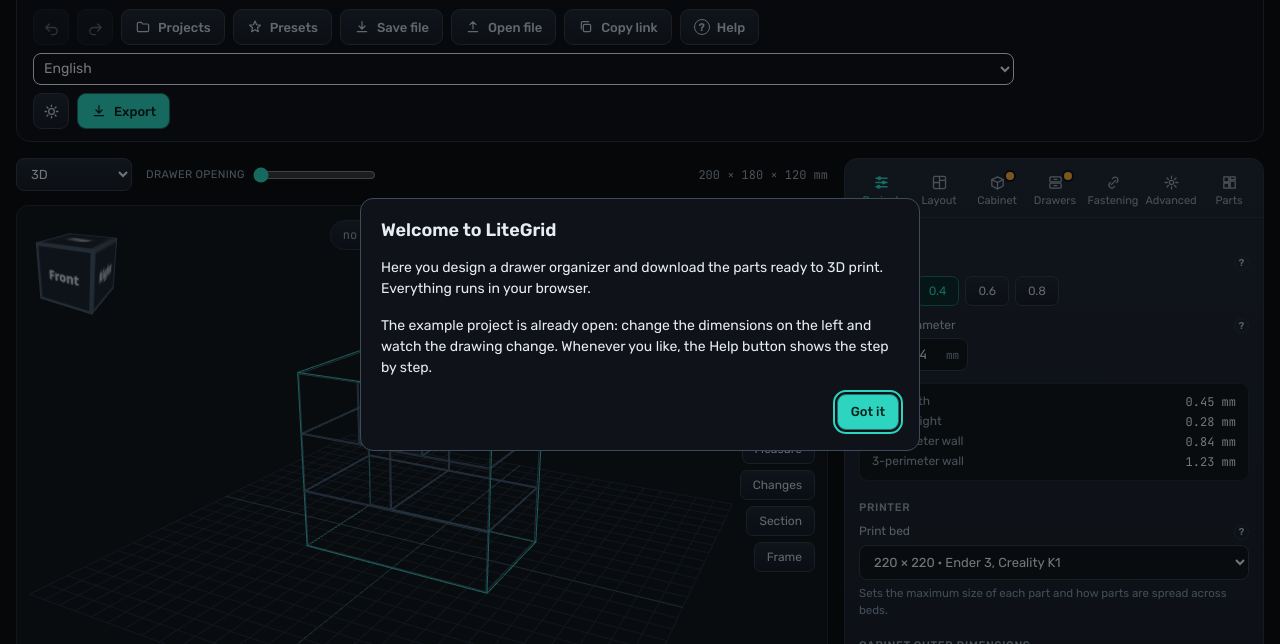
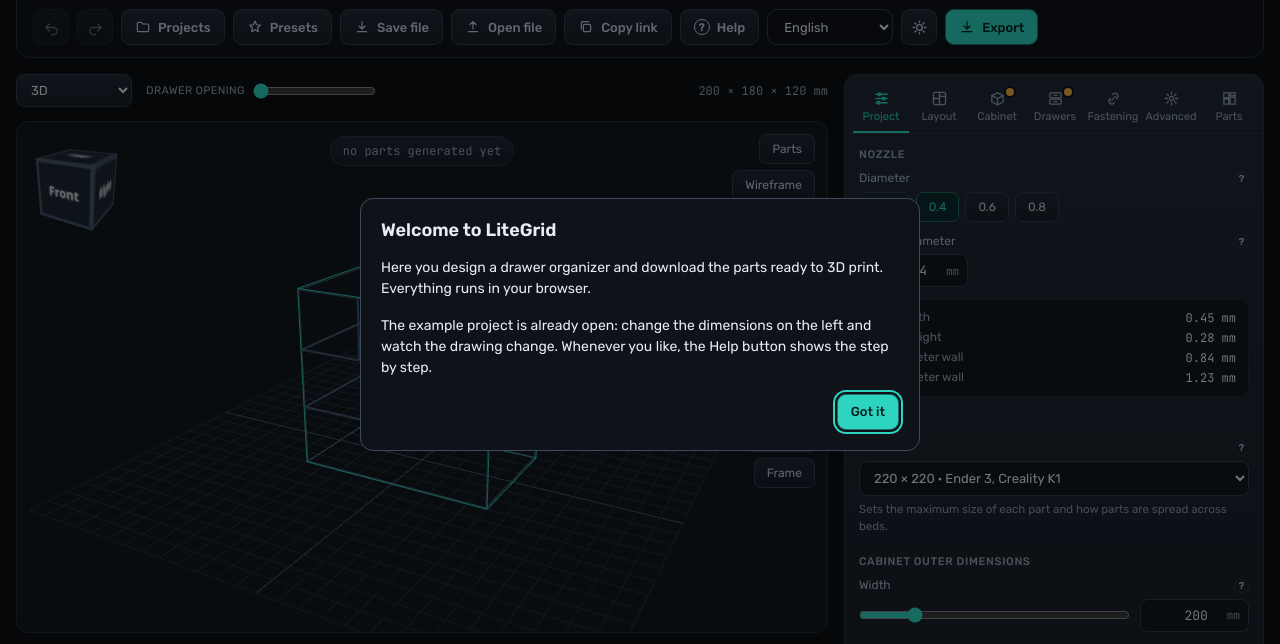
Before and after one commit to francirrenio/litegrid-parametric, a website built with Vite: page index.html in a window 1280 px wide. Shown: the part 76-720 px from the top of the page. Built offline with nearby package versions, Linux system fonts and the light colour scheme; what cdt2d, polygon-clipping would draw is missing.

Commit message:
Seletor de idioma com largura e estilo do cabeçalho

```diff
--- a/src/ui/styles.css
+++ b/src/ui/styles.css
@@ -407,4 +407,4 @@
 .tip::after { content: attr(data-tip); display: none; position: absolute; left: 0; right: 0; top: calc(100% + 4px); z-index: 30; padding: 8px 10px; border: 1px solid var(--accent); border-radius: 8px; background: var(--panel-2); color: var(--text-2); font-size: 12px; font-weight: 400; line-height: 1.45; text-align: left; white-space: normal; box-shadow: 0 6px 18px rgba(0, 0, 0, .3); pointer-events: none; }
 .tip:hover::after, .tip:focus::after, .tip:focus-visible::after { display: block; }
 
-.lang-select { height: 32px; padding: 0 6px; border-radius: 8px; border: 1px solid var(--line, currentColor); background: var(--surface, transparent); color: inherit; font: inherit; }
+.hdr-actions .lang-select { width: auto; height: 36px; padding: 0 28px 0 12px; border-radius: 10px; border: 1px solid var(--border-3); background-color: var(--panel-2); color: var(--text); font-size: 13px; cursor: pointer; }
```
